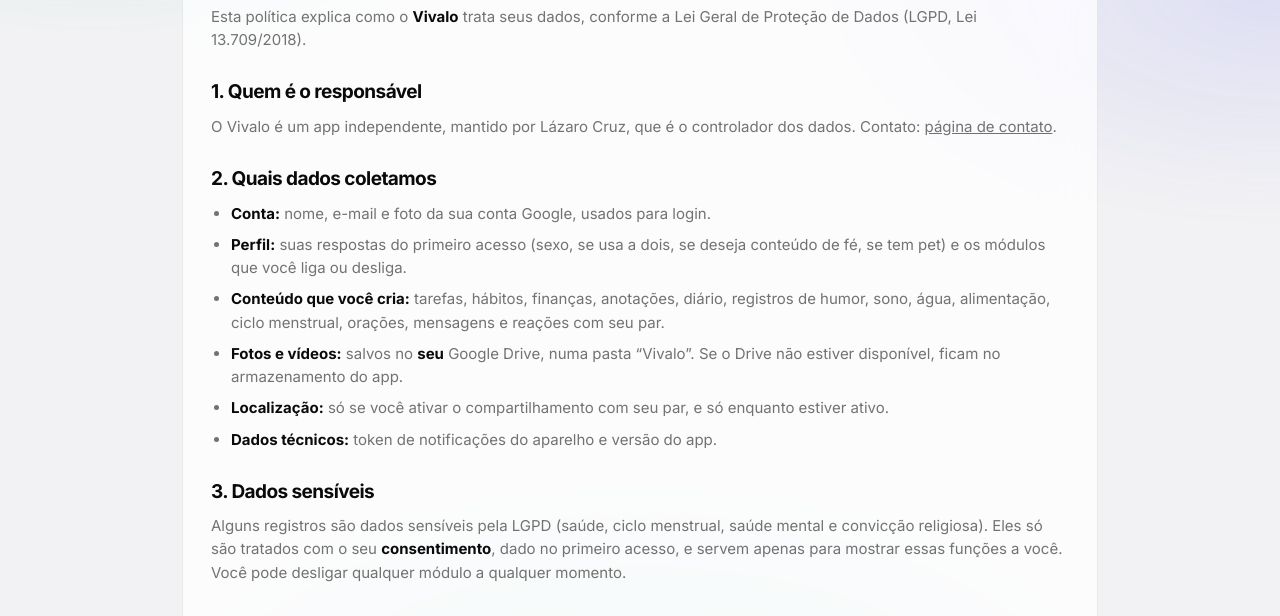
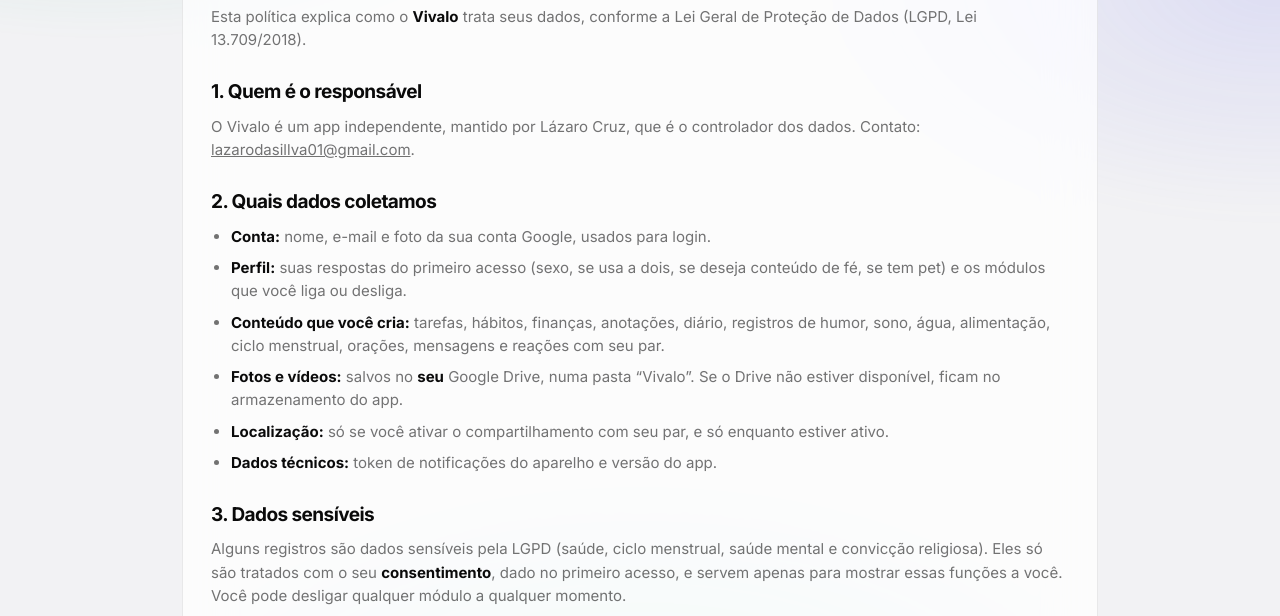
Before and after one commit to eulazacruz/usevivalo, a plain HTML site: page privacidade.html in a window 1280 px wide. Shown: the part 184-800 px from the top of the page. Drawn offline with Linux system fonts and the light colour scheme.

Commit message:
Contato na política e nos termos
Co-Authored-By: Claude Opus 5.5 <noreply@anthropic.com>
Claude-Session: https://claude.ai/code/session_01SeiAmyzVP2WL81jqRtrzKB

```diff
--- a/privacidade.html
+++ b/privacidade.html
@@ -1,6 +1,6 @@
 <!DOCTYPE html><html lang="pt-BR"><head><meta charset="utf-8"><meta name="viewport" content="width=device-width, initial-scale=1"><title>Privacidade · Vivalo</title><link rel="icon" href="icon.png"><link rel="stylesheet" href="style.css"></head><body><div class="ambient"></div><div class="wrap"><nav><a class="brand" href="./"><img src="icon.png" alt="">Vivalo</a><div class="links"><a href="./">Baixar</a></div></nav><article class="glass doc"><h1>Política de privacidade</h1><p>Atualizada em 18 de novembro de 2026</p>
 <p>Esta política explica como o <strong>Vivalo</strong> trata seus dados, conforme a Lei Geral de Proteção de Dados (LGPD, Lei 13.709/2018).</p>
-<h2>1. Quem é o responsável</h2><p>O Vivalo é um app independente, mantido por Lázaro Cruz, que é o controlador dos dados. Contato: <a href="https://github.com/eulazacruz/usevivalo/issues">página de contato</a>.</p>
+<h2>1. Quem é o responsável</h2><p>O Vivalo é um app independente, mantido por Lázaro Cruz, que é o controlador dos dados. Contato: <a href="mailto:lazarodasillva01@gmail.com">lazarodasillva01@gmail.com</a>.</p>
 <h2>2. Quais dados coletamos</h2><ul>
 <li><strong>Conta:</strong> nome, e-mail e foto da sua conta Google, usados para login.</li>
 <li><strong>Perfil:</strong> suas respostas do primeiro acesso (sexo, se usa a dois, se deseja conteúdo de fé, se tem pet) e os módulos que você liga ou desliga.</li>
```
Also changed, not shown: termos.html (+1 -1 lines).
